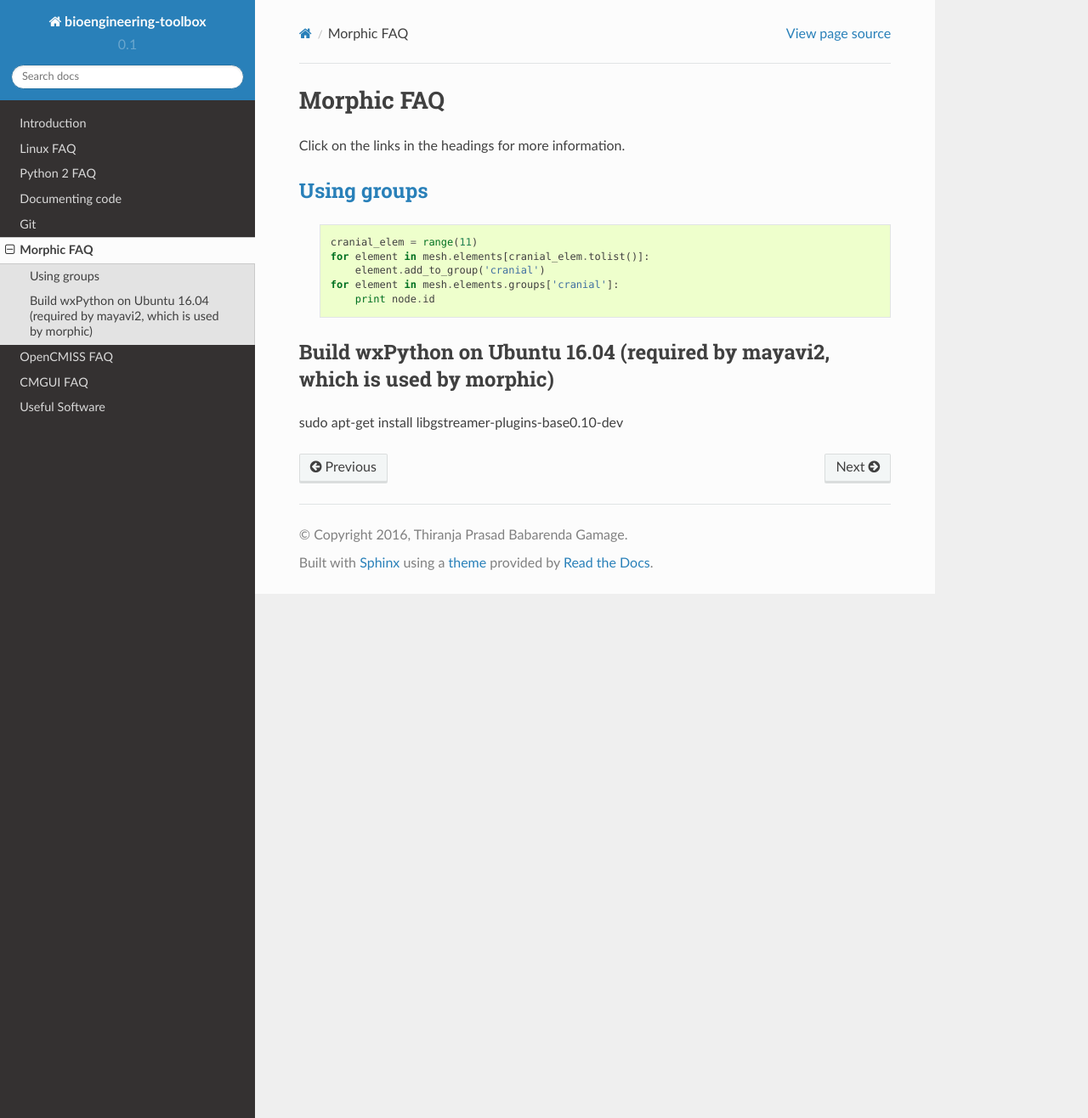
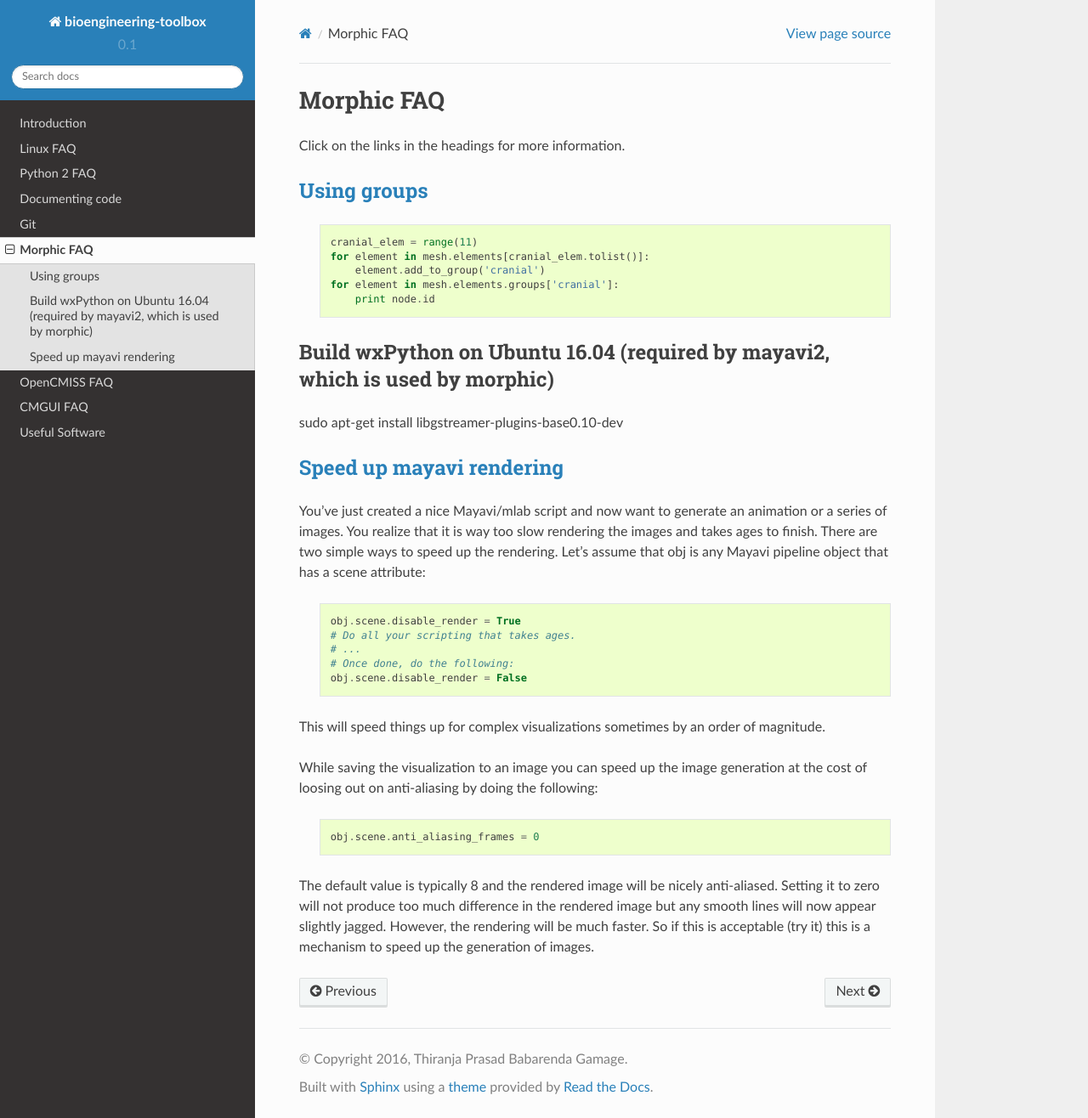
Before and after one commit to PrasadBabarendaGamage/bioengineering-toolbox, a Sphinx documentation site: the page built from docs/source/morphic_faq.rst, in a window 1280 px wide and 1316 px high. Shown: the whole window at 85% size. Built offline with Sphinx 7.4.7 and the Read the Docs theme 2.0.0, drawn with Linux system fonts in a browser that asks for light colours; formulas are drawn with MathJax 3; pages that are not in the unit, such as notebooks, are missing from menus.

Commit message:
Updating faqs

```diff
--- a/docs/source/morphic_faq.rst
+++ b/docs/source/morphic_faq.rst
@@ -24,3 +24,26 @@ Build wxPython on Ubuntu 16.04 (required by mayavi2, which is used by morphic)
 -------------------------------------------------------------------------------------
 
 sudo apt-get install libgstreamer-plugins-base0.10-dev
+
+`Speed up mayavi rendering <http://docs.enthought.com/mayavi/mayavi/tips.html>`_
+--------------------------------------------------------------------------------
+
+You’ve just created a nice Mayavi/mlab script and now want to generate an animation or a series of images. You realize that it is way too slow rendering the images and takes ages to finish. There are two simple ways to speed up the rendering. Let’s assume that obj is any Mayavi pipeline object that has a scene attribute:
+
+  .. code-block:: python
+
+   obj.scene.disable_render = True
+   # Do all your scripting that takes ages.
+   # ...
+   # Once done, do the following:
+   obj.scene.disable_render = False
+
+This will speed things up for complex visualizations sometimes by an order of magnitude.
+
+While saving the visualization to an image you can speed up the image generation at the cost of loosing out on anti-aliasing by doing the following:
+
+  .. code-block:: python
+
+   obj.scene.anti_aliasing_frames = 0
+
+The default value is typically 8 and the rendered image will be nicely anti-aliased. Setting it to zero will not produce too much difference in the rendered image but any smooth lines will now appear slightly jagged. However, the rendering will be much faster. So if this is acceptable (try it) this is a mechanism to speed up the generation of images.
--- a/docs/source/python_2_faq.rst
+++ b/docs/source/python_2_faq.rst
@@ -108,7 +108,7 @@ See `os.path <https://docs.python.org/2/library/os.path.html>`_, `shutil <https:
     with open('data.txt', 'w') as outfile:
         json.dump(data, outfile, indent=4)
 
-`Manually throw/raise an exception? <http://stackoverflow.com/questions/2052390/manually-raising-throwing-an-exception-in-python>`_
+`Manually throw/raise an exception <http://stackoverflow.com/questions/2052390/manually-raising-throwing-an-exception-in-python>`_
 -----------------------------------------------------------------------------------------------------------------------------------
 
   .. code-block:: python
```
Also changed, not shown: docs/source/documenting_code.rst (+4 -4 lines), docs/source/git.rst (+7 -0 lines), docs/source/linux_faq.rst (+15 -0 lines).
